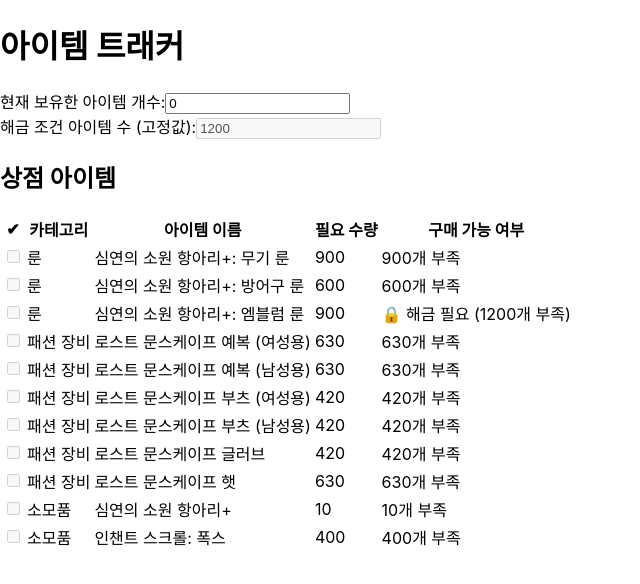
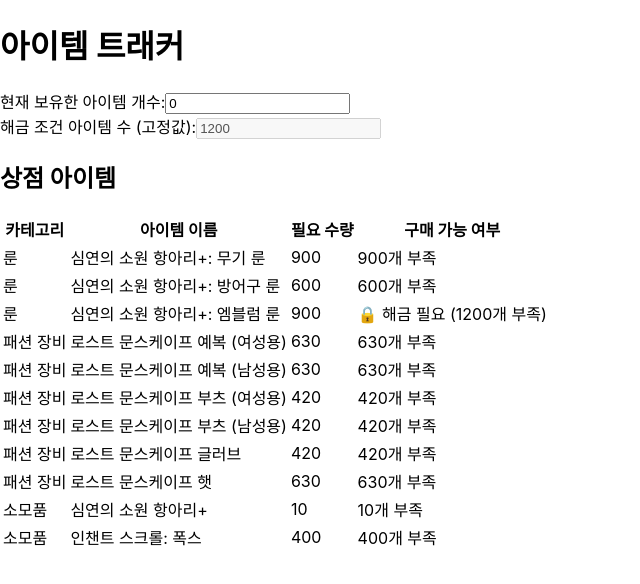
Before and after one commit to blondetanning/item-tracker, a React (Create React App) app: page / in a window 1280 px wide. Shown: the top 584 px of the page, without its empty margins (0-640 px from the left). Built offline with nearby package versions, Linux system fonts and the light colour scheme.

Commit message:
style: 체크박스 제거 및 UI 정리

```diff
--- a/src/App.js
+++ b/src/App.js
@@ -11,7 +11,6 @@ export default function Home() {
 
   const [currentTotal, setCurrentTotal] = useState(0);
   const requiredForUnlock = 1200;
-  const [purchasedItems, setPurchasedItems] = useState([]);
 
   const totalEarned = weeklyData.reduce(
     (acc, w) => acc + w.dungeon + w.bonus + w.exchange,
@@ -33,14 +32,6 @@ export default function Home() {
     { category: "소모품", name: "심연의 소원 항아리+", cost: 10 },
     { category: "소모품", name: "인챈트 스크롤: 폭스", cost: 400 },
   ];
-
-  const togglePurchase = (itemName) => {
-    setPurchasedItems((prev) =>
-      prev.includes(itemName)
-        ? prev.filter((name) => name !== itemName)
-        : [...prev, itemName]
-    );
-  };
 
   return (
     <main className="min-h-screen p-4 bg-gray-50 text-gray-900">
@@ -71,7 +62,6 @@ export default function Home() {
         <table className="w-full text-sm border min-w-[600px]">
           <thead>
             <tr className="bg-gray-200">
-              <th className="border p-2">✔</th>
               <th className="border p-2">카테고리</th>
               <th className="border p-2">아이템 이름</th>
               <th className="border p-2">필요 수량</th>
@@ -82,18 +72,9 @@ export default function Home() {
             {shopItems.map((item, idx) => {
               const canUnlock = !item.requireUnlock || currentTotal >= requiredForUnlock;
               const isPurchasable = canUnlock && currentTotal >= item.cost;
-              const isChecked = purchasedItems.includes(item.name);
               const shortage = currentTotal < item.cost ? item.cost - currentTotal : 0;
               return (
                 <tr key={idx} className="text-center">
-                  <td className="border p-2">
-                    <input
-                      type="checkbox"
-                      checked={isChecked}
-                      disabled={!isPurchasable}
-                      onChange={() => togglePurchase(item.name)}
-                    />
-                  </td>
                   <td className="border p-2">{item.category}</td>
                   <td className="border p-2">{item.name}</td>
                   <td className="border p-2">{item.cost}</td>
```
